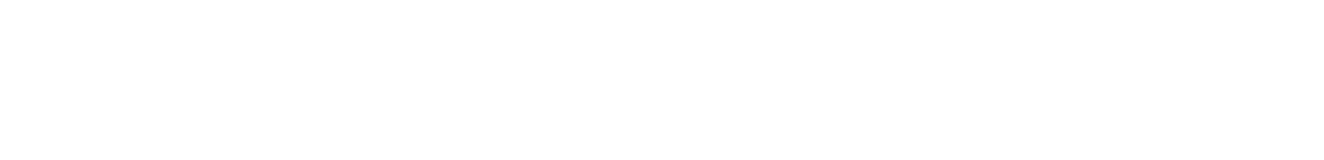
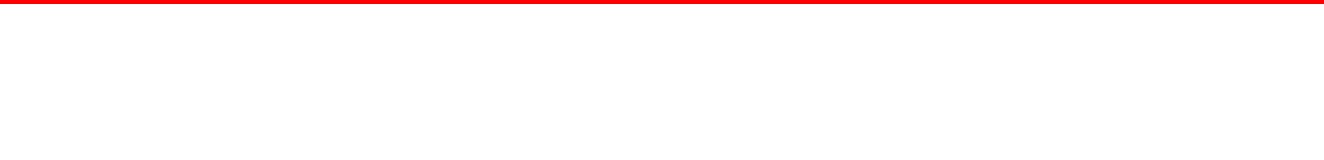
Before and after one commit to Parthaprotimdev/new-year-offer, a plain HTML site: page index.html in a window 1280 px wide. Shown: the whole page, 1324 px wide, since content can reach past the window. Drawn offline with Linux system fonts and the light colour scheme.

Commit message:
add style.css

```diff
--- a/index.html
+++ b/index.html
@@ -3,10 +3,11 @@
   <head>
     <meta charset="UTF-8" />
     <meta name="viewport" content="width=device-width, initial-scale=1.0" />
-    <title>Document</title>
+    <title>New Year Offer</title>
+    <link rel="stylesheet" href="style.css" />
   </head>
   <body>
-    <header></header>
+    <header class="banner-container"></header>
     <main></main>
     <footer></footer>
   </body>
--- /dev/null
+++ b/style.css
@@ -0,0 +1,7 @@
+body {
+  margin: 0px;
+}
+.banner-container {
+  width: 1320px;
+  border: 2px solid red;
+}
```
